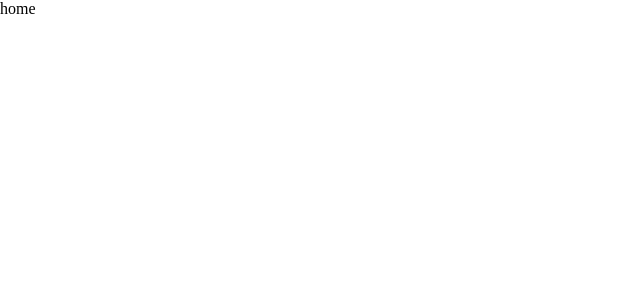
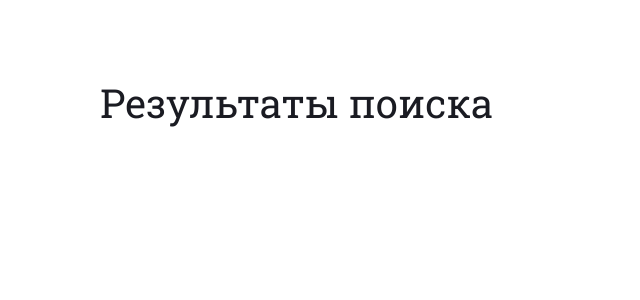
Before and after one commit to Endless1ve/Vue-News, a Vue app: page /#/ in a window 1280 px wide. Shown: the top 300 px of the page, without its empty margins (0-640 px from the left). Built offline with nearby package versions, Linux system fonts and the light colour scheme.

Commit message:
feat(custom): add news block

```diff
--- /dev/null
+++ b/src/components/NewsBlock/NewsBlock.module.scss
@@ -0,0 +1,15 @@
+.content {
+  padding: 80px 100px;
+
+  @media screen and (max-width: 475px) {
+    padding: 30px 16px;
+  }
+}
+
+.title {
+  font-family: $title-font;
+  color: $main-dark-color;
+  font-weight: 400;
+  font-size: 40px;
+  line-height: 115%;
+}
--- /dev/null
+++ b/src/components/NewsBlock/NewsBlock.vue
@@ -0,0 +1,17 @@
+<template>
+  <section class="news">
+    <div class="content">
+      <h2 class="title">Результаты поиска</h2>
+    </div>
+  </section>
+</template>
+
+<script>
+  import NewsBlock from "./NewsBlock.model";
+
+  export default NewsBlock;
+</script>
+
+<style lang="scss" scoped>
+  @import "./NewsBlock.module";
+</style>
--- a/src/views/HomeView/HomeView.vue
+++ b/src/views/HomeView/HomeView.vue
@@ -1,5 +1,7 @@
 <template>
-  <div>home</div>
+  <div>
+    <NewsBlock />
+  </div>
 </template>
 
 <script>
```
Also changed, not shown: src/components/NewsItem/NewsItem.vue (added, +13 -0 lines), src/components/NewsList/NewsList.vue (added, +9 -0 lines), src/views/HomeView/HomeView.model.js (+7 -0 lines), src/components/NewsBlock/NewsBlock.model.js (added), src/components/NewsItem/NewsItem.model.js (added), src/components/NewsItem/NewsItem.module.scss (added), src/components/NewsList/NewsList.model.js (added), src/components/NewsList/NewsList.module.scss (added).
